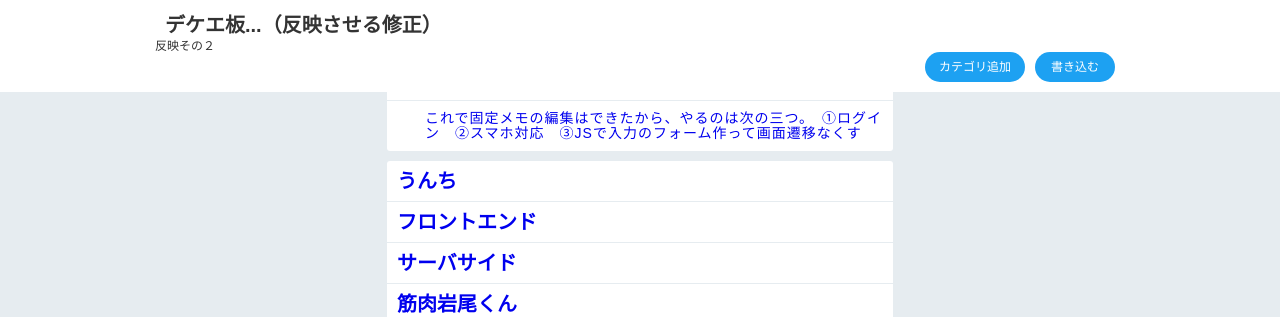
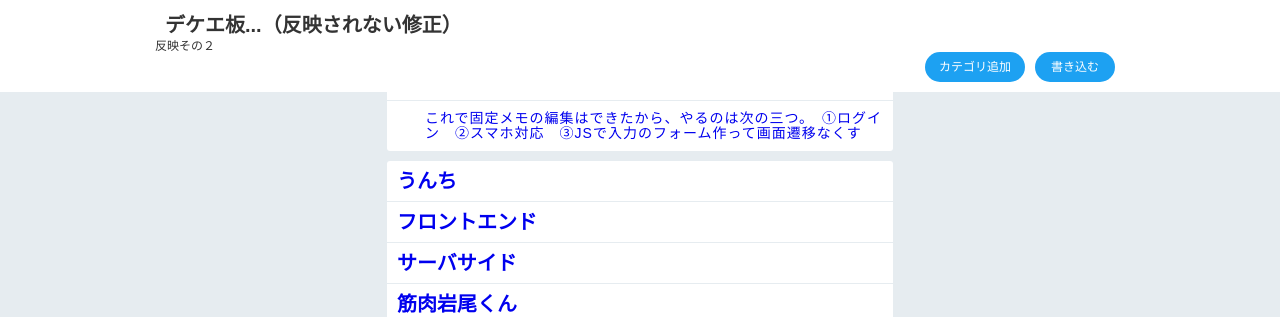
Before and after one commit to MoritaHiroki87/tryweb, a Django app: page /dekita/ in a window 1280 px wide. Shown: the top 317 px of the page. Run offline with Django 3.2, Linux system fonts and the light colour scheme; data comes from the database, SQL or seed files in the repository.

Commit message:
テスト 反映されない

```diff
--- a/templates/dekita/index.html
+++ b/templates/dekita/index.html
@@ -14,7 +14,7 @@
 <body>
     <header class="header">
         <div class="header-wrapper clearfix">
-            <h1 class="title">デケエ板...（反映させる修正）</h1>
+            <h1 class="title">デケエ板...（反映されない修正）</h1>
             <p>反映その２</p>
             <a class="todo-add" href="{% url 'dekita:add' %}">書き込む</a>
             <a class="category-add" href="{% url 'dekita:add_category' %}">カテゴリ追加</a>
```
